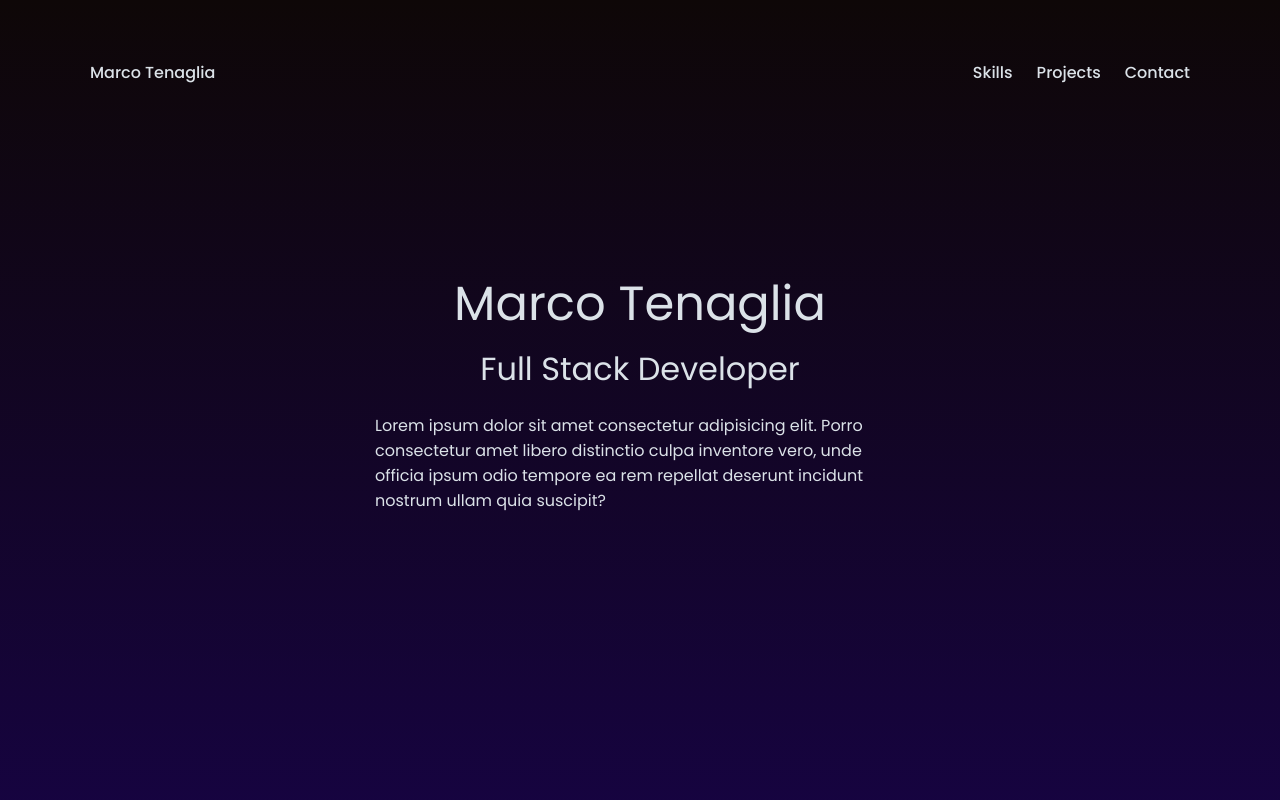
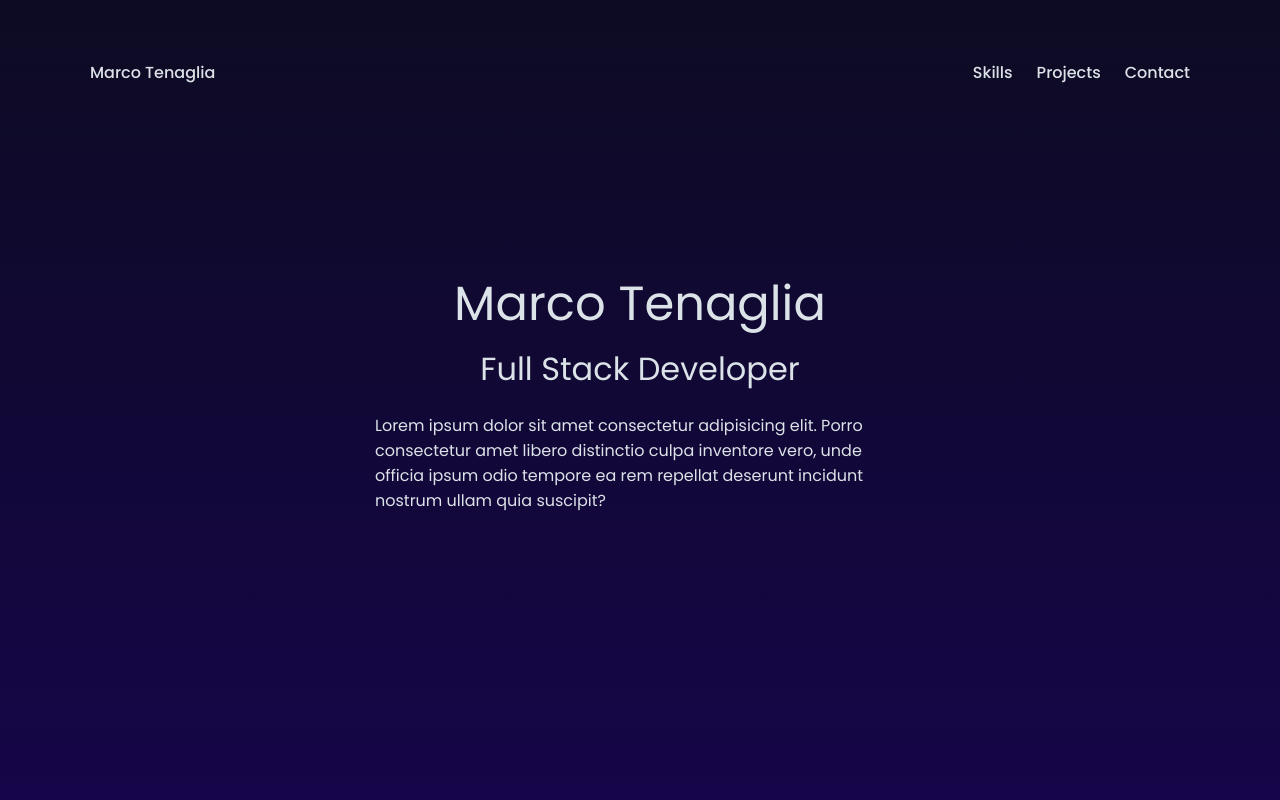
Before and after one commit to marcotenaglia/portfolio, a React (Vite) app: page / in a window 1280 px wide. Shown: the top 800 px of the page. Built offline with nearby package versions, Linux system fonts and the light colour scheme.

Commit message:
cambio color

```diff
--- a/src/App.css
+++ b/src/App.css
@@ -1,7 +1,7 @@
 body {
 
-    background: rgb(0, 0, 0);
-    background: linear-gradient(0deg, rgba(0, 0, 0, 1) 0%, rgb(26, 2, 91) 50%, rgba(14, 7, 7, 1) 100%);
+    background: rgb(9, 4, 47);
+    background: linear-gradient(0deg, rgb(11, 9, 27) 0%, rgb(26, 2, 91) 50%, rgb(13, 11, 35) 100%);
     background-size: 130%;
     background-repeat: no-repeat;
 }
```
